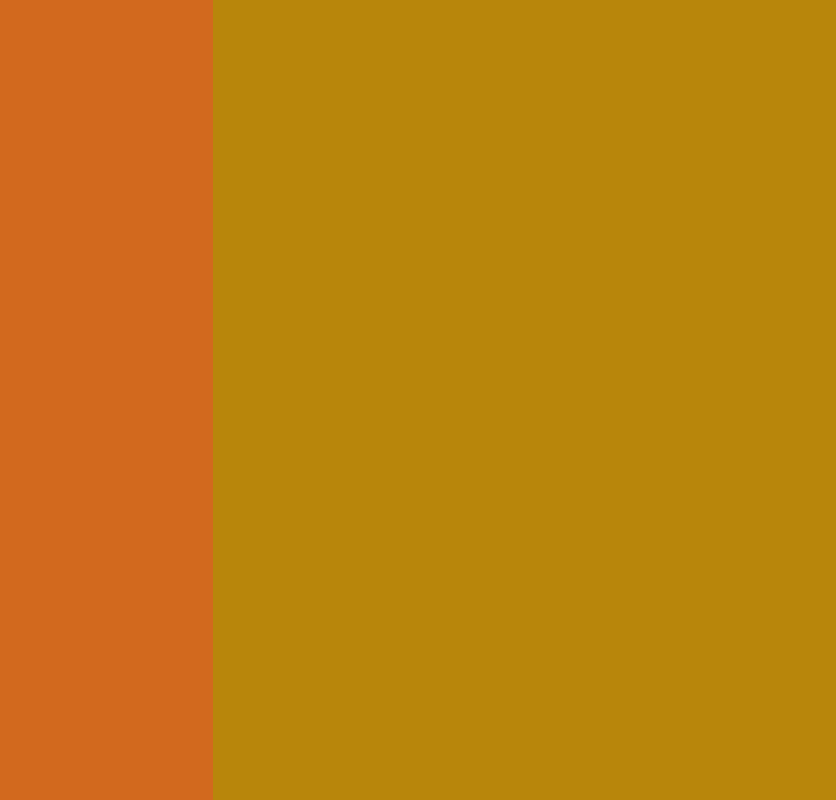
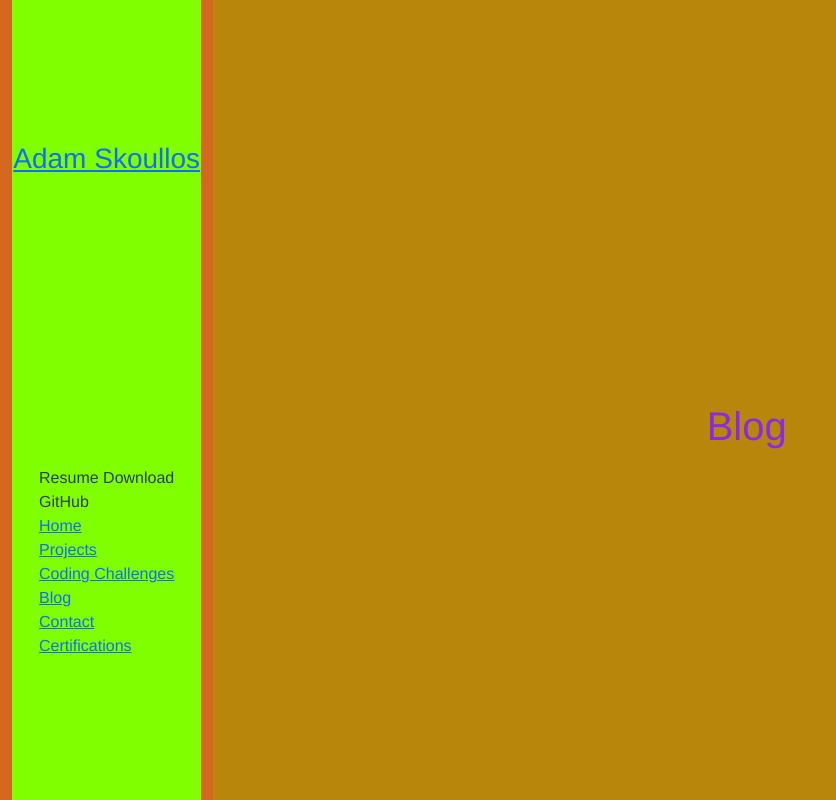
Before and after one commit to Adamskoullos/Portfolio, a Vue app: page /blog in a window 1280 px wide. Before the commit this address had no page. Shown: the whole page, without its empty margins (0-836 px from the left). Built offline with nearby package versions, Linux system fonts and the light colour scheme.

Commit message:
start work on side-nav

```diff
--- a/src/App.vue
+++ b/src/App.vue
@@ -2,7 +2,7 @@
   <div class="container-fluid">
     <div class="row">
       <div v-if="showSideNav" class="col-2 side-nav-col">
-
+        <SideNav />
       </div>
       <div class="col main-col">
         <div class="row">
@@ -21,9 +21,11 @@
 </template>
 
 <script>
+import SideNav from './components/SideNav.vue'
 import { ref } from '@vue/reactivity'
 import { onBeforeMount, onBeforeUpdate, onUnmounted } from '@vue/runtime-core'
 export default {
+  components: {SideNav},
   setup() {
     const showSideNav = ref(false)
 
--- /dev/null
+++ b/src/components/SideNav.vue
@@ -0,0 +1,67 @@
+<template>
+  <div class="row">
+      <div class="col nav-container">
+          <nav >
+            <div class="logo" >
+                <router-link :to="{ name: 'Projects' }" ><h3 >Adam Skoullos</h3></router-link>
+            </div>
+            <div class="nav-spacer"></div>
+            <ul class="navbar-nav mb-2 mb-lg-0">
+                <li class="nav-item" >
+                  <span>Resume Download</span>
+              </li>
+              <li class="nav-item" >
+                  <span>GitHub</span>
+              </li>
+              <li class="nav-item" >
+                  <router-link :to="{ name: 'Home' }"  class="">Home</router-link>
+              </li>
+              <li class="nav-item" >
+                  <router-link :to="{ name: 'Projects' }"  class="">Projects</router-link>
+              </li>
+              <li class="nav-item" >
+                  <router-link :to="{ name: 'CodingChallenges' }"  class="">Coding Challenges</router-link>
+              </li>
+              <li class="nav-item" >
+                  <router-link :to="{ name: 'Blog' }"  class="">Blog</router-link>
+              </li>
+              <li class="nav-item" >
+                  <router-link :to="{ name: 'Contact' }"  class="">Contact</router-link>
+              </li>
+              <li class="nav-item" >
+                  <router-link :to="{ name: 'Certifications' }"  class="">Certifications</router-link>
+              </li>
+            </ul>
+          </nav>
+      </div>
+  </div>
+</template>
+
+<script>
+export default {
+
+}
+</script>
+
+<style lang="scss">
+.nav-container{
+    height: 100vh;
+    nav{
+        background: chartreuse;
+        height: 100vh;
+        display: flex;
+        flex-direction: column;
+        align-items: center;
+        justify-content:space-evenly;
+        ul{
+            display: flex;
+            flex-direction: column;
+            align-items: stretch;
+            li{
+                display: flex;
+                justify-content: flex-start;
+            }
+        }
+    }
+}
+</style>
--- a/src/router/index.js
+++ b/src/router/index.js
@@ -1,11 +1,41 @@
 import { createRouter, createWebHistory } from 'vue-router'
 import Home from '../views/Home.vue'
+import Projects from '../views/Projects.vue'
+import CodingChallenges from '../views/CodingChallenges.vue'
+import Blog from '../views/Blog.vue'
+import Contact from '../views/Contact.vue'
+import Certifications from '../views/Certifications.vue'
 
 const routes = [
   {
     path: '/',
     name: 'Home',
     component: Home
+  },
+  {
+    path: '/projects',
+    name: 'Projects',
+    component: Projects
+  },
+  {
+    path: '/challenges',
+    name: 'CodingChallenges',
+    component: CodingChallenges
+  },
+  {
+    path: '/blog',
+    name: 'Blog',
+    component: Blog
+  },
+  {
+    path: '/contact',
+    name: 'Contact',
+    component: Contact
+  },
+  {
+    path: '/certifications',
+    name: 'Certifications',
+    component: Certifications
   }
 ]
 
--- /dev/null
+++ b/src/views/Blog.vue
@@ -0,0 +1,13 @@
+<template>
+  <h1>Blog</h1>
+</template>
+
+<script>
+export default {
+
+}
+</script>
+
+<style>
+
+</style>
--- /dev/null
+++ b/src/views/Certifications.vue
@@ -0,0 +1,13 @@
+<template>
+  <h1>Certifications</h1>
+</template>
+
+<script>
+export default {
+
+}
+</script>
+
+<style>
+
+</style>
--- /dev/null
+++ b/src/views/CodingChallenges.vue
@@ -0,0 +1,13 @@
+<template>
+  <h1>Coding Challenges</h1>
+</template>
+
+<script>
+export default {
+
+}
+</script>
+
+<style>
+
+</style>
--- /dev/null
+++ b/src/views/Contact.vue
@@ -0,0 +1,13 @@
+<template>
+  <h1>Contact</h1>
+</template>
+
+<script>
+export default {
+
+}
+</script>
+
+<style>
+
+</style>
--- /dev/null
+++ b/src/views/Projects.vue
@@ -0,0 +1,13 @@
+<template>
+  <h1>Projects</h1>
+</template>
+
+<script>
+export default {
+
+}
+</script>
+
+<style>
+
+</style>
```
Also changed, not shown: src/components/TopNav.vue (added).
